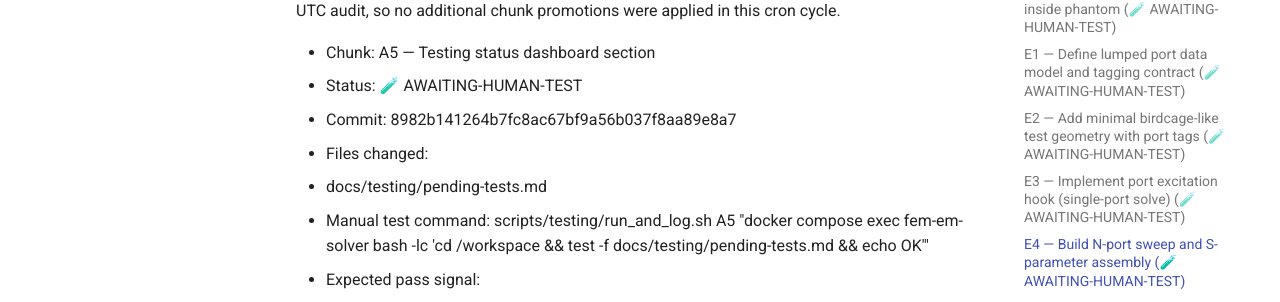
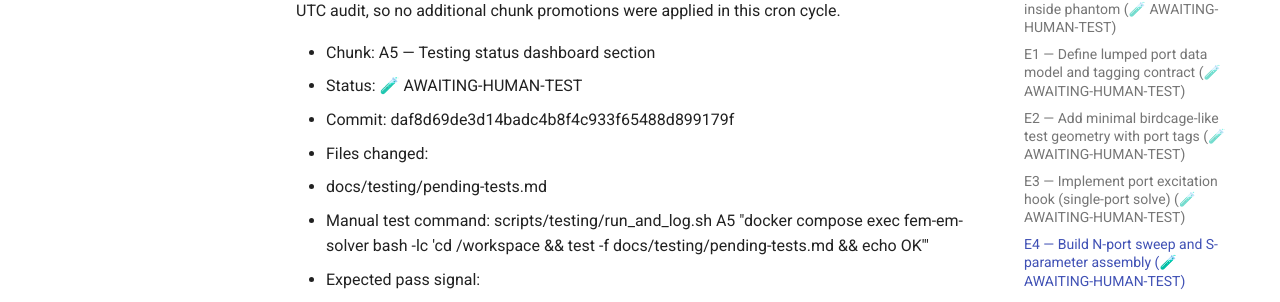
Before and after one commit to awarru/fem-em-solver, an MkDocs documentation site: the page built from docs/testing/pending-tests.md, in a window 1280 px wide and 900 px high, scrolled down 35572 px. Shown: the part 379-681 px from the top of the window. Built offline with MkDocs 1.6.1 and Material for MkDocs 9.7.7, drawn with Linux system fonts in a browser that asks for light colours; comment, search, counter and statistics services are not loaded.

Commit message:
docs(testing): correct A5 commit hash reference

```diff
--- a/docs/testing/pending-tests.md
+++ b/docs/testing/pending-tests.md
@@ -941,7 +941,7 @@ Dashboard audit note (2026-03-21 11:00 UTC): reviewed `docs/testing/test-results
 
 - Chunk: A5 — Testing status dashboard section
 - Status: 🧪 AWAITING-HUMAN-TEST
-- Commit: 8982b141264b7fc8ac67bf9a56b037f8aa89e8a7
+- Commit: daf8d69de3d14badc4b8f4c933f65488d899179f
 - Files changed:
   - docs/testing/pending-tests.md
 - Manual test command: scripts/testing/run_and_log.sh A5 "docker compose exec fem-em-solver bash -lc 'cd /workspace && test -f docs/testing/pending-tests.md && echo OK'"
```
